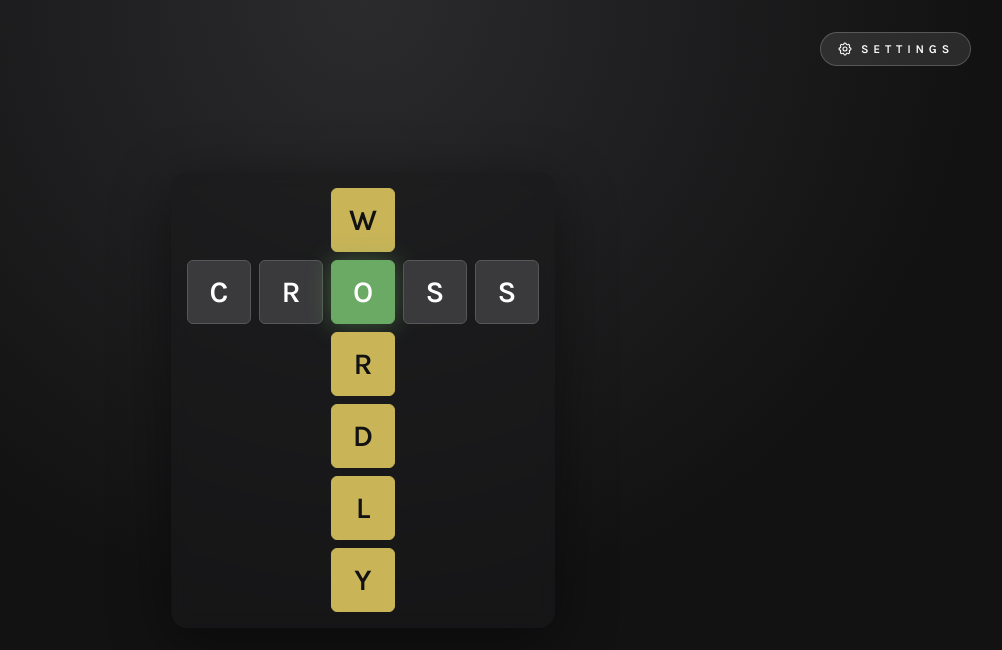
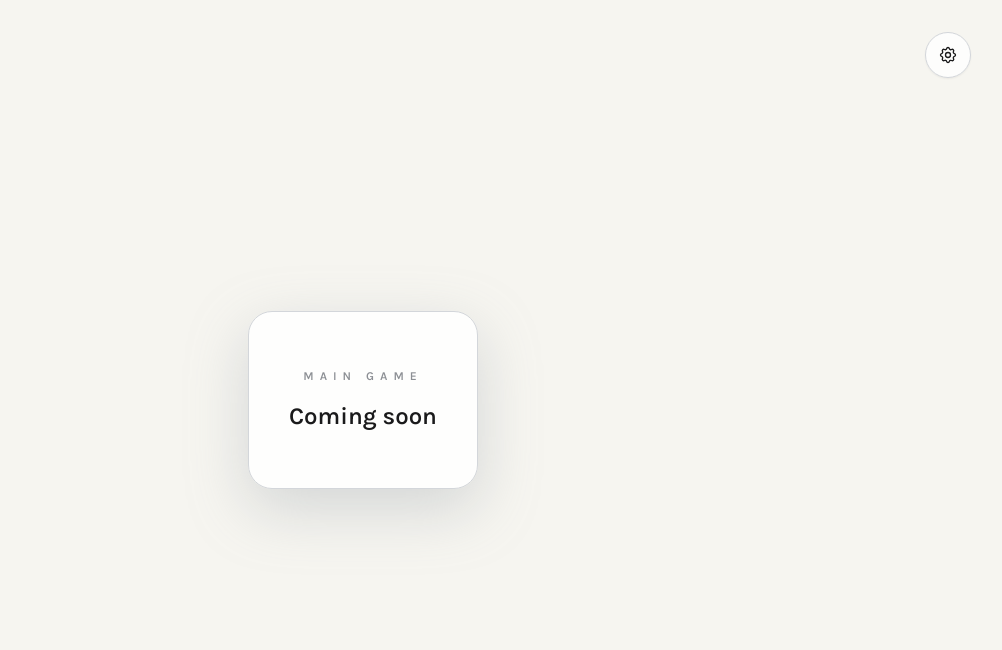
Before and after one commit to evgenyvinnik/crosswordly, a React (Vite) app: page / in a window 1280 px wide. Shown: the top 650 px of the page, without its empty margins (277-1279 px from the left). Built offline with nearby package versions, Linux system fonts and the light colour scheme.

Commit message:
Implemented better splash screen

```diff
--- a/src/App.tsx
+++ b/src/App.tsx
@@ -5,6 +5,7 @@ import SplashScreen from './components/SplashScreen';
 export default function App() {
   const [isSettingsOpen, setIsSettingsOpen] = useState(false);
   const [settings, setSettings] = useState<SettingsState>(DEFAULT_SETTINGS);
+  const [isSplashComplete, setIsSplashComplete] = useState(false);
 
   const toggleSetting = (id: string) => {
     setSettings((prev) => ({
@@ -14,15 +15,27 @@ export default function App() {
   };
 
   return (
-    <div className="relative">
-      <SplashScreen />
+    <div className="relative min-h-screen bg-[#f6f5f0] text-[#1a1a1b]">
+      {isSplashComplete ? (
+        <main className="flex min-h-screen items-center justify-center bg-[#f6f5f0] px-4">
+          <div className="rounded-3xl border border-[#d3d6da] bg-white/90 px-10 py-14 text-center shadow-[0_20px_60px_rgba(149,157,165,0.35)]">
+            <p className="text-xs font-semibold uppercase tracking-[0.5em] text-[#8c8f94]">
+              Main Game
+            </p>
+            <p className="mt-4 text-2xl font-semibold text-[#1a1a1b]">Coming soon</p>
+          </div>
+        </main>
+      ) : (
+        <SplashScreen onComplete={() => setIsSplashComplete(true)} />
+      )}
 
       <button
         type="button"
-        className="group absolute right-4 top-4 z-20 flex items-center gap-2 rounded-full border border-white/20 bg-white/10 px-4 py-2 text-xs font-semibold uppercase tracking-[0.35em] text-white transition hover:bg-white/20 sm:right-8 sm:top-8"
+        className="group absolute right-4 top-4 z-30 rounded-full border border-[#d3d6da] bg-white/80 p-3 text-[#1a1a1b] shadow-sm transition hover:bg-white sm:right-8 sm:top-8"
         onClick={() => setIsSettingsOpen(true)}
         aria-haspopup="dialog"
         aria-expanded={isSettingsOpen}
+        aria-label="Open settings"
       >
         <svg
           xmlns="http://www.w3.org/2000/svg"
@@ -30,7 +43,7 @@ export default function App() {
           fill="none"
           stroke="currentColor"
           strokeWidth="1.6"
-          className="h-4 w-4"
+          className="h-5 w-5"
           aria-hidden
         >
           <path
@@ -40,12 +53,11 @@ export default function App() {
           />
           <circle cx="12" cy="12" r="3" strokeLinecap="round" strokeLinejoin="round" />
         </svg>
-        <span className="font-['Karla'] tracking-[0.4em]">Settings</span>
       </button>
 
       {isSettingsOpen ? (
         <div
-          className="fixed inset-0 z-30 flex min-h-screen items-center justify-center bg-black/60 px-4 py-10"
+          className="fixed inset-0 z-30 flex min-h-screen items-center justify-center bg-[#f6f5f0]/90 px-4 py-10 backdrop-blur-sm"
           role="dialog"
           aria-modal="true"
         >
--- a/src/components/SplashScreen.tsx
+++ b/src/components/SplashScreen.tsx
@@ -3,6 +3,7 @@ import { animated, useSpring } from '@react-spring/web';
 
 type SplashScreenProps = {
   tagline?: string;
+  onComplete?: () => void;
 };
 
 type CellType = 'empty' | 'across' | 'down' | 'intersection';
@@ -30,6 +31,7 @@ const getCellKey = (row: number, col: number) => `${row}-${col}`;
 
 export default function SplashScreen({
   tagline = 'Wordle energy meets crossword depth.',
+  onComplete,
 }: SplashScreenProps) {
   const cellTypes = useMemo(() => {
     const map = new Map<string, CellType>();
@@ -83,10 +85,14 @@ export default function SplashScreen({
       }, 450 + index * 220)
     );
 
+    const totalDuration = 450 + (placements.length - 1) * 220 + 600;
+    const completionTimer = setTimeout(() => onComplete?.(), totalDuration);
+
     return () => {
       timers.forEach((timer) => clearTimeout(timer));
+      clearTimeout(completionTimer);
     };
-  }, []);
+  }, [onComplete]);
 
   const boardSpring = useSpring({
     from: { opacity: 0, y: 48 },
@@ -105,18 +111,18 @@ export default function SplashScreen({
     const base = 'flex h-14 w-14 items-center justify-center rounded-md border text-2xl font-semibold uppercase transition-colors duration-300 sm:h-16 sm:w-16 sm:text-3xl';
 
     if (type === 'intersection') {
-      return `${base} bg-[#6aaa64] border-[#6aaa64] text-white shadow-[0_0_25px_rgba(106,170,100,0.45)]`;
+      return `${base} bg-[#6aaa64] border-[#6aaa64] text-white shadow-[0_0_20px_rgba(106,170,100,0.35)]`;
     }
 
     if (type === 'down') {
-      return `${base} ${isFilled ? 'bg-[#c9b458] border-[#c9b458] text-[#121213]' : 'border-[#3a3a3c] text-transparent'}`;
+      return `${base} ${isFilled ? 'bg-[#c9b458] border-[#c9b458] text-white' : 'border-[#d3d6da] text-transparent'}`;
     }
 
     if (type === 'across') {
-      return `${base} ${isFilled ? 'bg-[#3a3a3c] border-[#565758] text-white' : 'border-[#3a3a3c] text-transparent'}`;
+      return `${base} ${isFilled ? 'bg-[#787c7e] border-[#787c7e] text-white' : 'border-[#d3d6da] text-transparent'}`;
     }
 
-    return `${base} border-[#3a3a3c] text-transparent`;
+    return `${base} border-[#d3d6da] text-transparent`;
   };
 
   const renderCell = (row: number, col: number, style?: CSSProperties) => {
@@ -139,10 +145,9 @@ export default function SplashScreen({
   };
 
   return (
-    <section className="relative flex min-h-screen flex-col items-center justify-center overflow-hidden bg-[#121213] px-4 text-[#d7dadc]">
-      <div className="absolute inset-0 bg-[radial-gradient(circle_at_top,#2b2b2d,transparent_60%)]" aria-hidden />
+    <section className="relative flex min-h-screen flex-col items-center justify-center overflow-hidden bg-[#f6f5f0] px-4 text-[#1a1a1b]">
+      <div className="absolute inset-0 bg-[radial-gradient(circle_at_top,#ffffff,transparent_70%)]" aria-hidden />
 
-      <div className="relative z-10 flex flex-col items-center gap-8 text-center">
         <animated.div
           style={{
             opacity: boardSpring.opacity,
@@ -150,7 +155,7 @@ export default function SplashScreen({
             gridTemplateColumns: `repeat(${gridDimensions.cols}, minmax(0, 1fr))`,
             gridTemplateRows: `repeat(${gridDimensions.rows}, minmax(0, 1fr))`,
           }}
-          className="grid gap-2 rounded-2xl bg-[#1a1a1b]/60 p-4 shadow-[0_15px_60px_rgba(0,0,0,0.45)] backdrop-blur"
+          className="grid gap-2 rounded-2xl border border-[#d3d6da] bg-white/90 p-4 shadow-[0_20px_60px_rgba(149,157,165,0.35)] backdrop-blur"
           role="img"
           aria-label="Animated crossword style cross layout"
         >
@@ -161,7 +166,7 @@ export default function SplashScreen({
             })
           )}
         </animated.div>
-      </div>
+
     </section>
   );
 }
```
